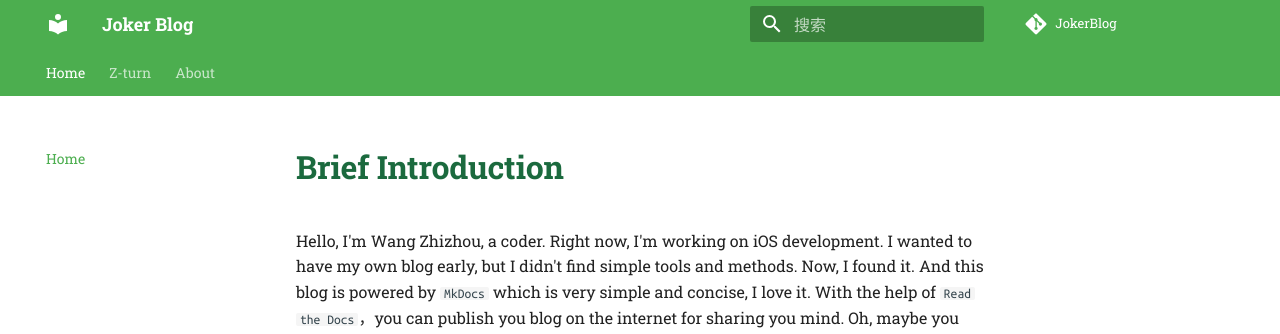
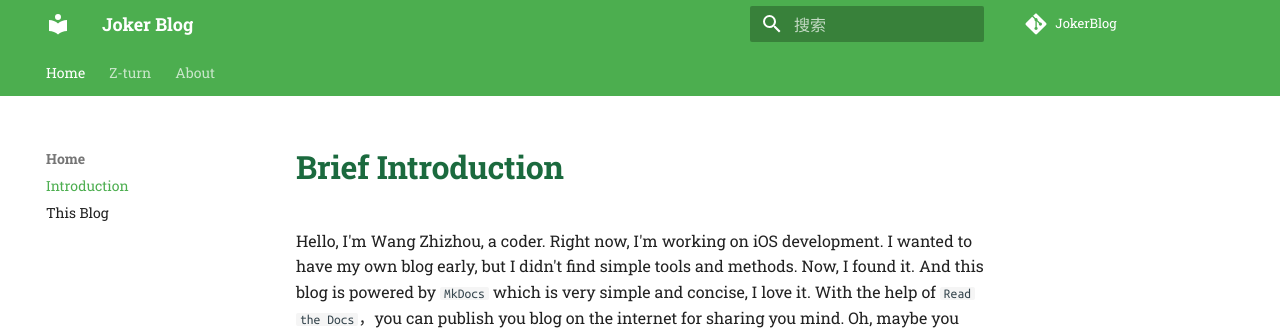
Before and after one commit to wangzhizhou/JokerBlog, an MkDocs documentation site: the page built from docs/index.md, in a window 1280 px wide. Shown: the top 334 px of the page. Built offline with MkDocs 1.6.1 and Material for MkDocs 9.7.7, drawn with Linux system fonts in a browser that asks for light colours; comment, search, counter and statistics services are not loaded; some of the changed lines change nothing that is shown.

Commit message:
adjust dir arch

```diff
--- a/mkdocs.yml
+++ b/mkdocs.yml
@@ -70,7 +70,9 @@
       link: 'https://linkedin.com/in/wangzhizhou'
 
 nav:
-    - 'Home': 'index.md'
+    - 'Home':
+        - 'Introduction': 'index.md'
+        - 'This Blog': 'How I create this blog.md'
     - 'Z-turn':
         - 'Tech':
             - 'tech/Network Simulator 2 Installation Guide for Ubuntu.md'
@@ -95,15 +97,6 @@
             - 'tech/Convert MP4 to GIF With FFmpeg.md'
             - 'tech/jupyterhub.md'
             - 'tech/tech share.md'
-        - 'etc':
-            - 'life/alipay-scan-fu-icon.md'
-            - 'life/Renting in Beijing.md'
-            - 'life/Gu Bei Shui Zhen.md'
-            - 'life/dimission.md'
-        - 'Music':
-            - 'music/whistle.md'
-        - 'Game':
-            - 'minecraft/minecraft.md'
         - Jenkins:
             - 导览: jenkins/guide/index.md
             - 第一个管道: jenkins/guide/first-pipeline.md
@@ -143,9 +136,8 @@
             - 应用优化: "iOS/optimization.md"
             - 面试: "iOS/review.md"
             - 十大排序算法: "iOS/sort.md"
-            - 核心动画: "iOS/core animation.md"
             - OC运行时编译: "iOS/runtime.md"
-            - 设计模块: "iOS/design-pattern.md"
+            - 设计模式: "iOS/design-pattern.md"
         - 乐理基础:
             - 乐音:
                 - "music/theory/tones/Pitches and Clefs.md"
@@ -162,11 +154,17 @@
             - 附录:
                 - "music/theory/appendixes/A.md"
     - 'About':
+        - 'Job':
+            - 'job/My Plan for finding Job.md'
+            - 'job/dimission.md'
+        - 'Life':
+            - 'life/alipay-scan-fu-icon.md'
+            - 'life/Renting in Beijing.md'
+            - 'life/Gu Bei Shui Zhen.md'
         - 'Me':
-            - 'me/My Plan for finding Job.md'
             - 'me/Personal Pre-Work Record.md'
             - 'me/My Financial Planning.md'
             - 'me/Life in Beijing.md'
             - 'me/jokerhub.md'
-            - 'me/job review.md'
-        - 'Blog': 'How I create this blog.md'
+        - 'Game':
+            - 'minecraft/minecraft.md'
```
